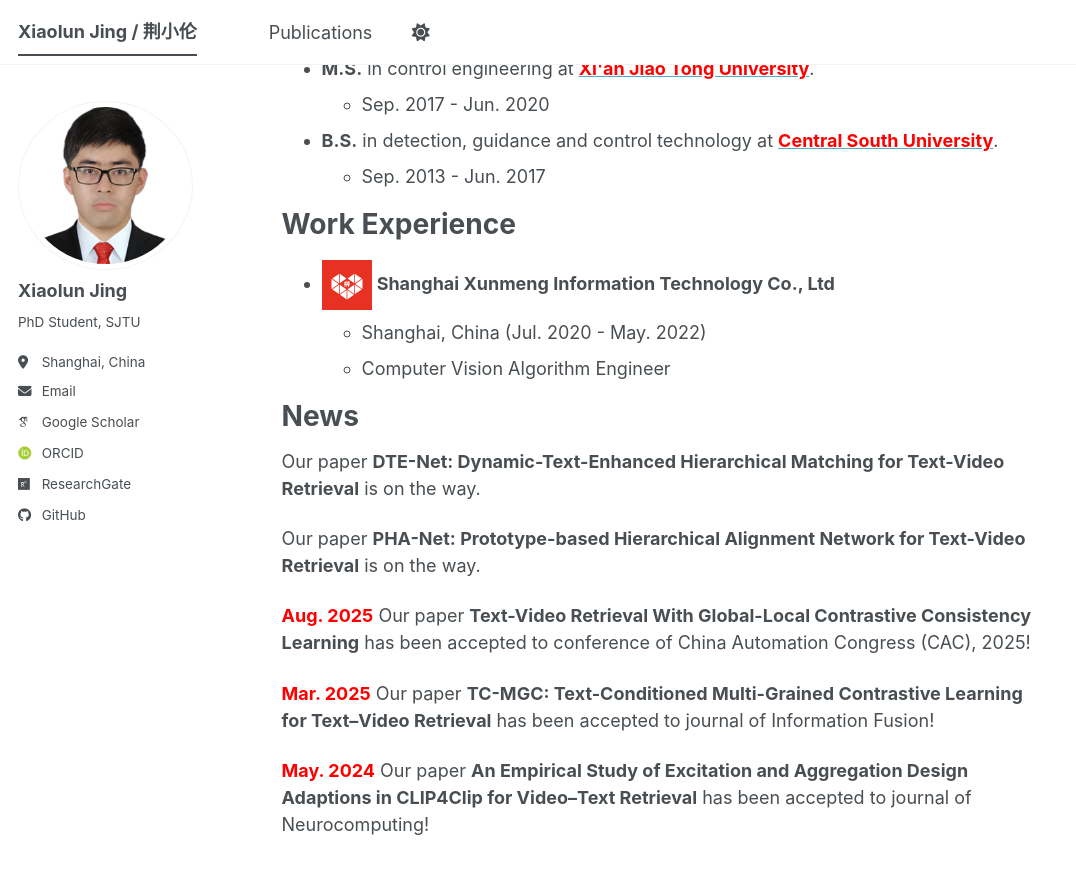
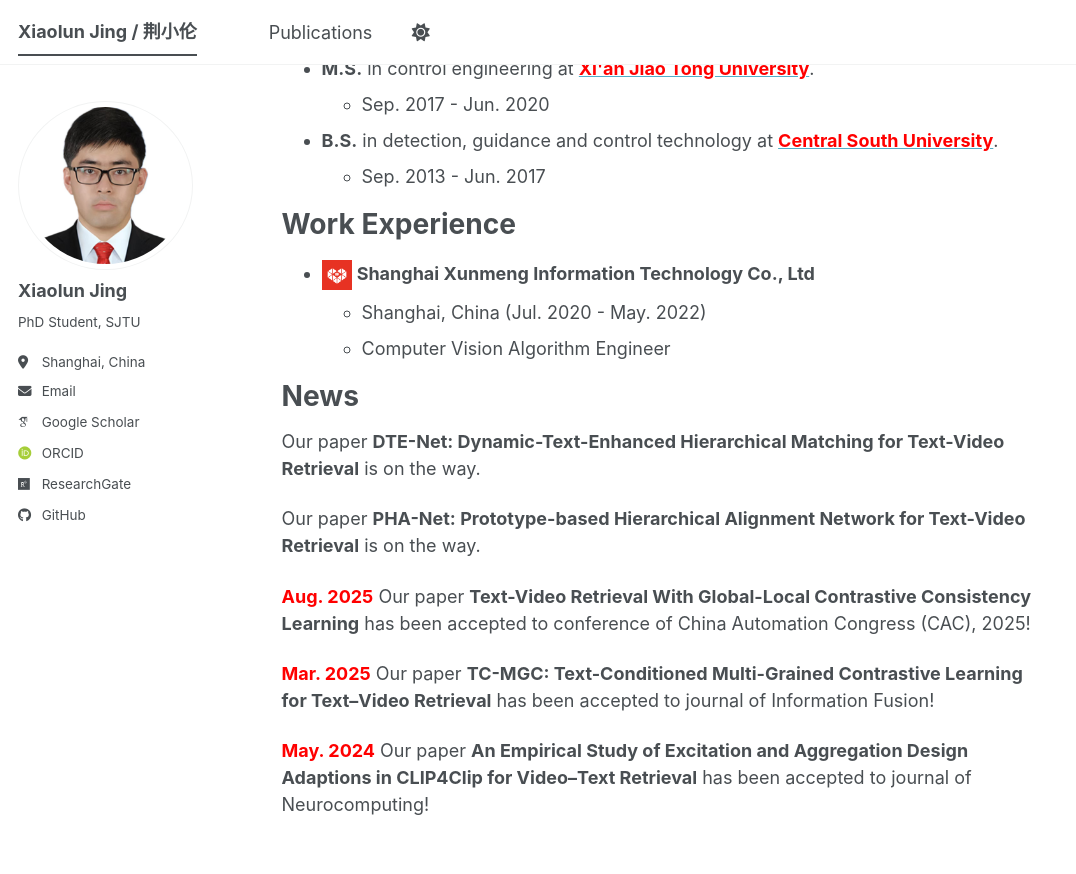
Before and after one commit to JingXiaolun/JingXiaolun.github.io, a Jekyll site: the page built from _pages/about.md, in a window 1280 px wide and 900 px high, scrolled down 363 px. Shown: the top 874 px of the window, without its empty margins (0-1076 px from the left). Built offline with Jekyll 4.4.1, drawn with Linux system fonts in a browser that asks for light colours; some web fonts are replaced; a script bundle is joined from its source files by our own code; library files that are not in the unit come from our copies.

Commit message:
Update about.md

```diff
--- a/_pages/about.md
+++ b/_pages/about.md
@@ -21,7 +21,7 @@
   - Sep. 2013 - Jun. 2017
 
 # Work Experience
-- <img src="../images/pdd.png" width = "50" height = "50" alt="" align=center /> **Shanghai Xunmeng Information Technology Co., Ltd**
+- <img src="../images/pdd.png" width = "30" height = "30" alt="" align=center /> **Shanghai Xunmeng Information Technology Co., Ltd**
   - Shanghai, China (Jul. 2020 - May. 2022)
   - Computer Vision Algorithm Engineer
 
```
